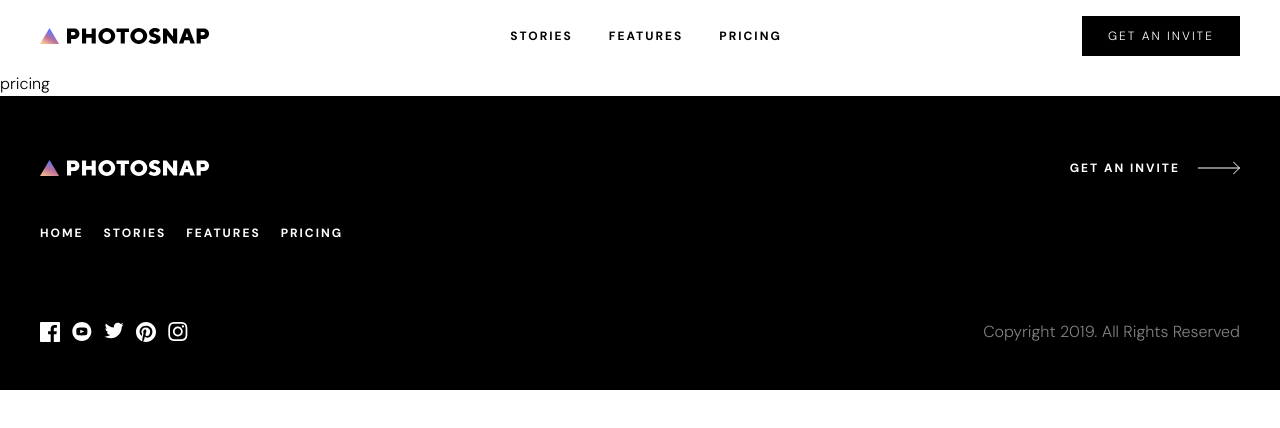
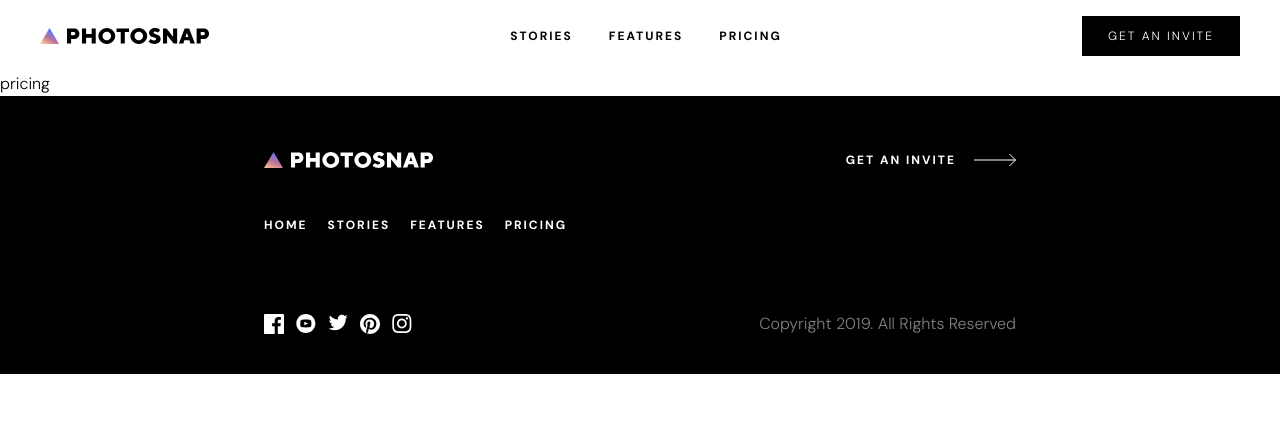
Before and after one commit to jdubcodes/photosnap-website, a React (Vite) app: page /pricing in a window 1280 px wide. Shown: the top 428 px of the page. Built offline with nearby package versions, Linux system fonts and the light colour scheme.

Commit message:
Complete footer for all screen sizes

```diff
--- a/src/components/Footer.jsx
+++ b/src/components/Footer.jsx
@@ -10,19 +10,23 @@ import logo from '../assets/shared/desktop/logo-light.svg'
 
 export default function Footer() {
   return (
-    <footer className='py-14 flex flex-col items-center bg-black md:px-10 md:py-16 md:grid md:grid-cols-2 md:grid-rows-footer-tablet'>
-      <Link to='/' className='row-start-1'>
+    <footer className='w-screen bg-black'>
+      <div className='py-14 flex flex-col items-center md:max-w-[52rem] md:mx-auto md:px-10 md:grid md:grid-cols-2 md:grid-rows-footer-tablet lg:max-w-[73rem] lg:grid-cols-footer-desktop lg:grid-rows-footer-desktop'>
+        <Link to='/' className='row-start-1 lg:self-start'>
           <img src={logo} alt='Logo' width={170} height={16} />
         </Link>
-      <div id='socials' className='mt-8 flex gap-3 md:row-start-3'>
+        <div
+          id='socials'
+          className='mt-8 flex gap-3 md:row-start-3 lg:row-start-2 lg:self-end'
+        >
           {socials.map((social) => (
             <Link to='/' key={social.key}>
               <img src={social.src} alt={social.name} width={20} height={20} />
             </Link>
           ))}
         </div>
-      <nav className='md:row-start-2 md:col-start-1'>
-        <ul className='mt-12 mb-[7.5rem] flex flex-col gap-5 text-link text-white text-center font-bold uppercase md:mb-16 md:flex-row'>
+        <nav className='md:row-start-2 md:col-start-1 lg:col-start-2 lg:row-start-1 lg:row-span-2 lg:justify-self-start'>
+          <ul className='mt-12 mb-[7.5rem] flex flex-col gap-5 text-link text-white text-center font-bold uppercase md:mb-16 md:flex-row lg:my-0 lg:ml-[6.875rem] lg:flex-col'>
             <li>
               <Link to='/'>Home</Link>
             </li>
@@ -34,9 +38,10 @@ export default function Footer() {
           </ul>
         </nav>
         <LightInviteBtn />
-      <p className='mt-8 text-white opacity-50 md:row-start-3 md:col-start-2 md:justify-self-end'>
+        <p className='mt-8 text-white opacity-50 md:row-start-3 md:col-start-2 md:justify-self-end lg:col-start-3 lg:row-start-2 lg:self-end'>
           Copyright 2019. All Rights Reserved
         </p>
+      </div>
     </footer>
   )
 }
--- a/src/components/utilities/InviteArrowBtn.jsx
+++ b/src/components/utilities/InviteArrowBtn.jsx
@@ -3,7 +3,7 @@ import arrowLight from '../../assets/shared/arrowLight.svg'
 
 export default function InviteArrowBtn() {
   return (
-    <button className='flex gap-[1.125rem] items-center text-link text-white font-bold uppercase md:row-start-1 md:col-start-2 md:justify-end'>
+    <button className='flex gap-[1.125rem] items-center text-link text-white font-bold uppercase md:row-start-1 md:col-start-2 md:justify-end lg:col-start-3 lg:self-start'>
       Get An Invite
       <img src={arrowLight} alt='arrow' />
     </button>
--- a/tailwind.config.js
+++ b/tailwind.config.js
@@ -22,9 +22,11 @@ export default {
         'home-tablet-reverse': '1.09fr 1.91fr',
         'home-desktop': '1.25fr 1.75fr',
         'home-desktop-reverse': '1.75fr 1.25fr',
+        'footer-desktop': '170px 1fr 300px',
       },
       gridTemplateRows: {
         'footer-tablet': '1rem 1fr 1.25rem',
+        'footer-desktop': '1fr 1fr',
       },
       colors: {
         grey: '#DFDFDF',
```
Lines whose indentation alone changed are shown as unchanged.
